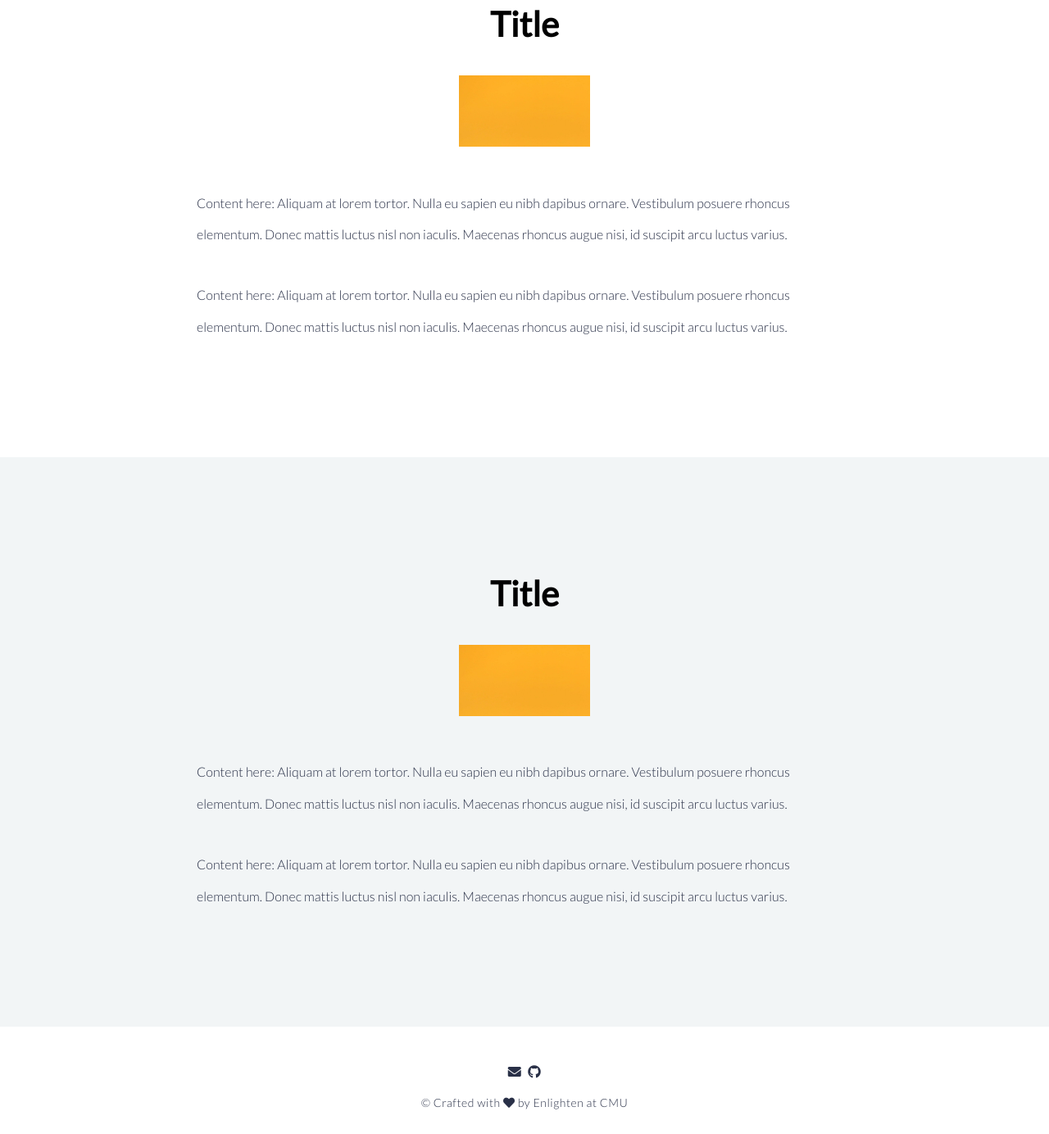
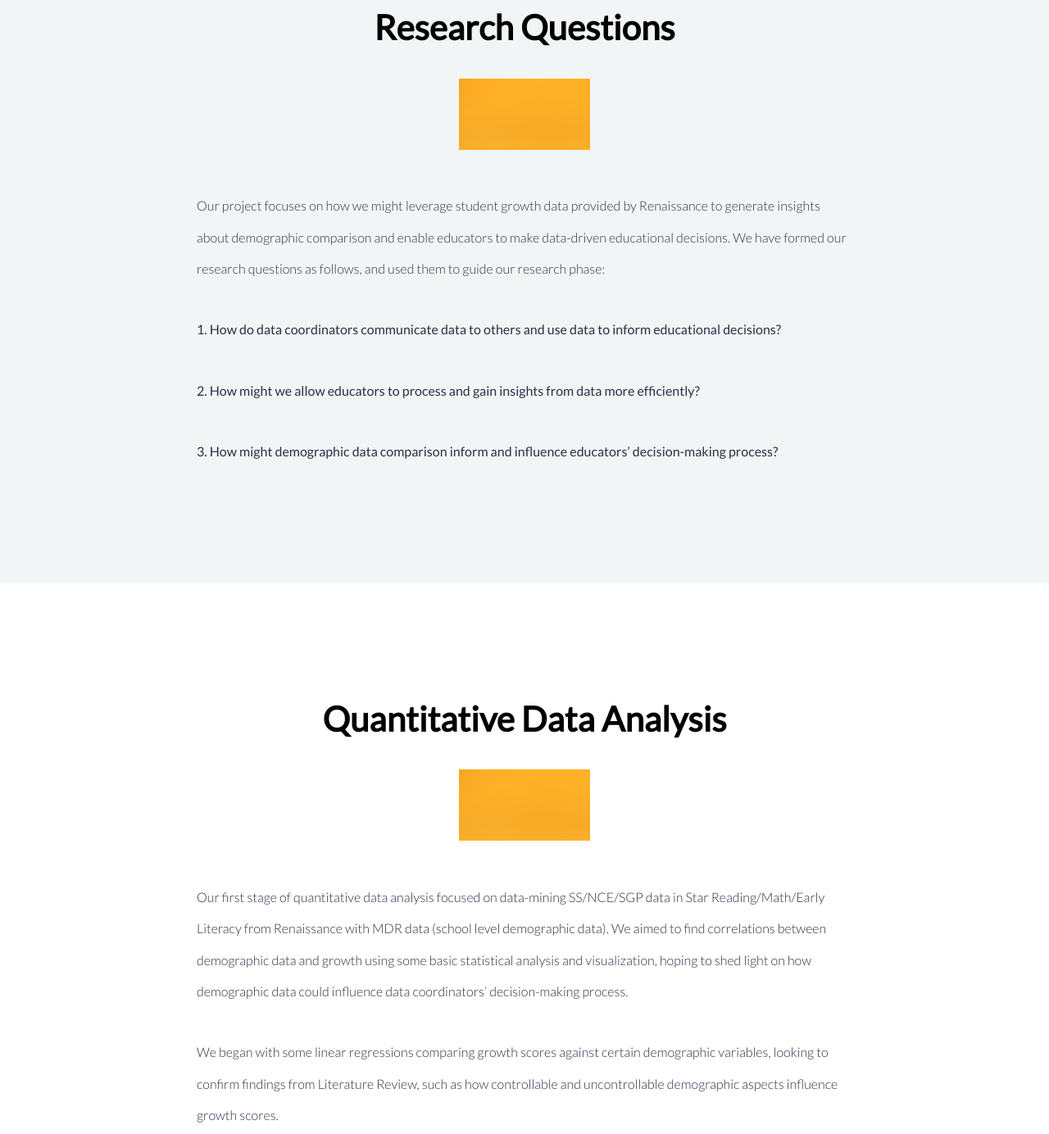
Before and after one commit to enlightencmu/capstone, a plain HTML site: page research.html in a window 1280 px wide. Shown: the part 1311-2695 px from the top of the page at 82% size. Drawn offline with nearby package versions, Linux system fonts and the light colour scheme.

Commit message:
Content Update

```diff
--- a/research.html
+++ b/research.html
@@ -22,33 +22,43 @@
       <a class="nav-item" href="product.html">Product</a>
       <a class="nav-item" href="team.html">Team</a>
     </nav>
-    <h1 class="greed">Research: We blah blah</h1>
     <div class="cover" style="background-image: url('images/team.jpg');"></div>
   </header>
 
   <main>
     <section>
       <div class="container pure-g">
-        <h2 class="section-title pure-u-1">Title</h2>
+        <div class="section-content pure-u-1">
+          <p>Text need update, this paragraph should be an overall brief of our research process. Our first round of research, January to May 2019,  consisted of literature review, competitive analysis, data-mining, structured interviews, and co-design sessions with data coordinators around the country. We aimed to identify data coordinators’ pain points, understand their data analysis process, and validate their needs for demographic comparison.</p>
+        </div></div>
+    </section>
+
+
+    <section>
+      <div class="container pure-g">
+        <h2 class="section-title pure-u-1">Research Questions</h2>
         <div class="section-image pure-u-1">
           <img src="images/small.jpg">
         </div>
         <div class="section-content pure-u-1">
-          <p>Content here: Aliquam at lorem tortor. Nulla eu sapien eu nibh dapibus ornare. Vestibulum posuere rhoncus elementum. Donec mattis luctus nisl non iaculis. Maecenas rhoncus augue nisi, id suscipit arcu luctus varius.</p>
-          <p>Content here: Aliquam at lorem tortor. Nulla eu sapien eu nibh dapibus ornare. Vestibulum posuere rhoncus elementum. Donec mattis luctus nisl non iaculis. Maecenas rhoncus augue nisi, id suscipit arcu luctus varius.</p>
+          <p>Our project focuses on how we might leverage student growth data provided by Renaissance to generate insights about demographic comparison and enable educators to make data-driven educational decisions. We have formed our research questions as follows, and used them to guide our research phase:</p>
+          <p><b>1. How do data coordinators communicate data to others and use data to inform educational decisions?</b></p>
+          <p><b>2. How might we allow educators to process and gain insights from data more efficiently?</b></p>
+          <p><b>3. How might demographic data comparison inform and influence educators’ decision-making process?</b></p>
         </div>
       </div>
     </section>
 
     <section>
       <div class="container pure-g">
-        <h2 class="section-title pure-u-1">Title</h2>
+        <h2 class="section-title pure-u-1">Quantitative Data Analysis</h2>
         <div class="section-image pure-u-1">
           <img src="images/small.jpg">
         </div>
         <div class="section-content pure-u-1">
-          <p>Content here: Aliquam at lorem tortor. Nulla eu sapien eu nibh dapibus ornare. Vestibulum posuere rhoncus elementum. Donec mattis luctus nisl non iaculis. Maecenas rhoncus augue nisi, id suscipit arcu luctus varius.</p>
-          <p>Content here: Aliquam at lorem tortor. Nulla eu sapien eu nibh dapibus ornare. Vestibulum posuere rhoncus elementum. Donec mattis luctus nisl non iaculis. Maecenas rhoncus augue nisi, id suscipit arcu luctus varius.</p>
+          <p>Our first stage of quantitative data analysis focused on data-mining SS/NCE/SGP data in Star Reading/Math/Early Literacy from Renaissance with MDR data (school level demographic data). We aimed to find correlations between demographic data and growth using some basic statistical analysis and visualization, hoping to shed light on how demographic data could influence data coordinators’ decision-making process.</p>
+          <p>We began with some linear regressions comparing growth scores against certain demographic variables, looking to confirm findings from Literature Review, such as how controllable and uncontrollable demographic aspects influence growth scores.</p>
+          <p>The graph to the right confirms that as poverty percentage is negatively correlated with students’ score. This does not take into account that for different school levels (Elementary vs Middle vs High) there are different expectations for scores all plotted against the same 1400 scale.</p>
         </div>
       </div>
     </section>
```
